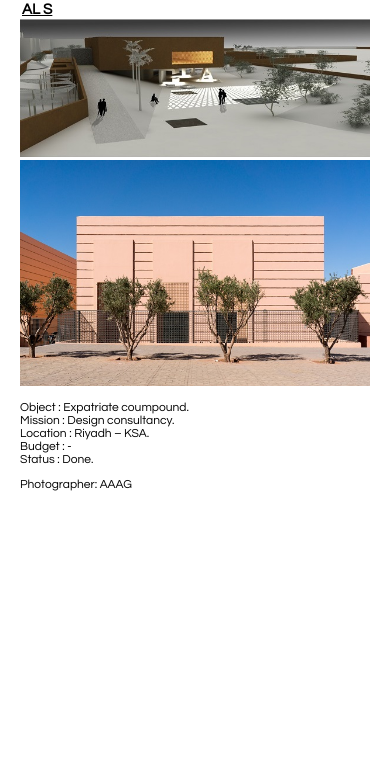
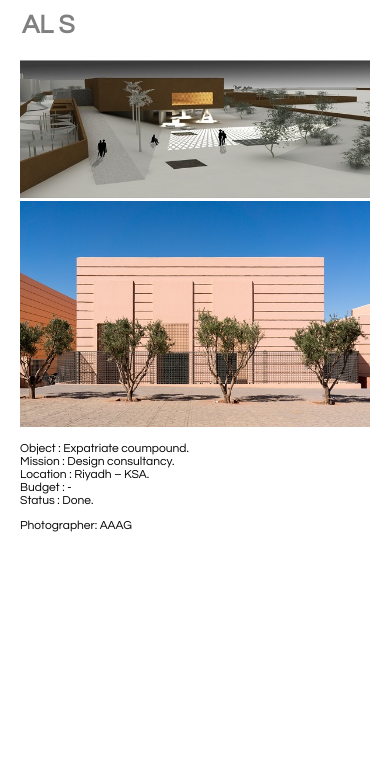
Before and after one commit to DevJr3236/site-web-job0, a plain HTML site: page projets/category/Masterplan/AL S.html in a window 390 px wide. Shown: the part 78-844 px from the top of the page. Drawn offline with nearby package versions, Linux system fonts and the light colour scheme.

Commit message:
Update responsive.css

```diff
--- a/responsive.css
+++ b/responsive.css
@@ -231,12 +231,10 @@ body .content-atelier {
 	margin-bottom:25px;
 }
 .menu-projets-menu h1 {
-    font-size: 15px;
-    margin-bottom: 2px;
-    margin-top: 15px;
+font-size: 26px;
+    margin-bottom: 22px;
+    margin-top: 25px;
     font-weight: 600;
-    color: #000;
-    text-decoration: underline;
 }
 }
 
```
